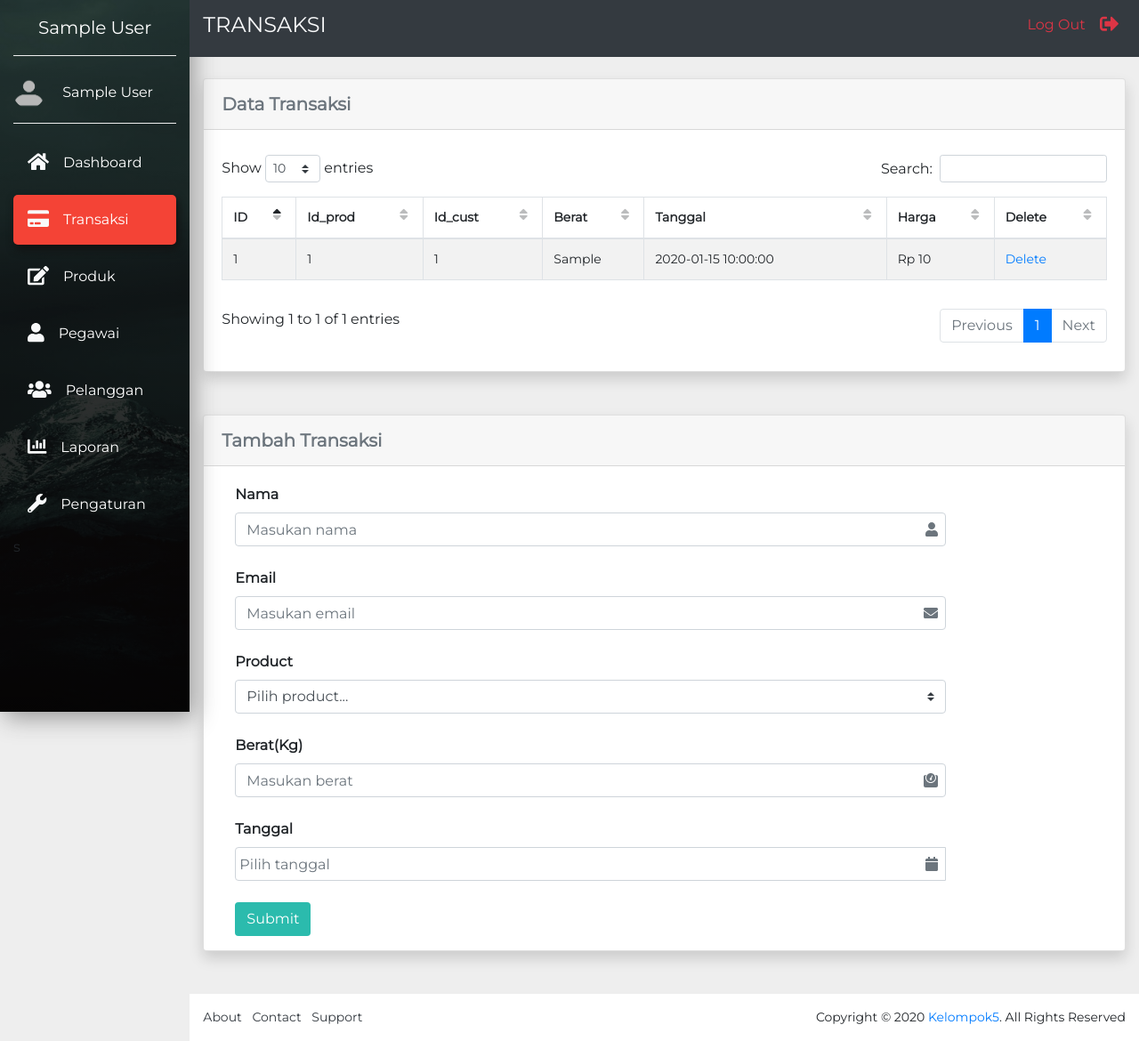
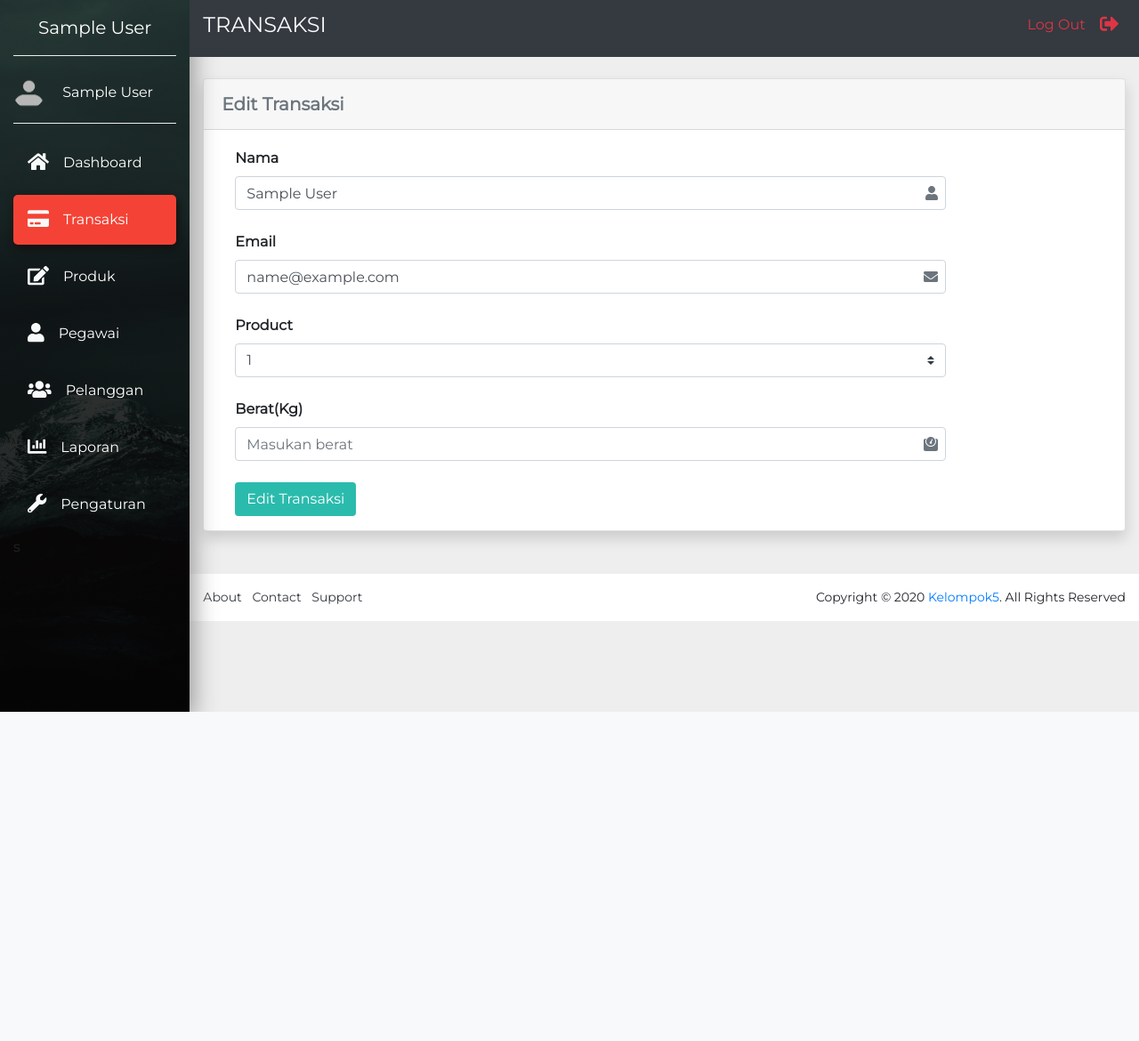
Before and after one commit to alifmaulanarizqi/proyek-pengelolaan-laundry-online, a PHP site: page /transaksi.php?source=edit_transaksi&edit_transaksi_id=1 in a window 1280 px wide. Shown: the whole page at 89% size. After the commit the page ends 800 px from the top, so only its background shows below. Run offline with PHP 8.4, Linux system fonts and the light colour scheme; tables that the repository leaves empty or names only in its code hold one stand-in row (values such as "Sample post"); some libraries are stand-ins or nearby versions.

Commit message:
menambakan fitur edit pada transaksi.php

```diff
--- /dev/null
+++ b/edit_transaksi.php
@@ -0,0 +1,72 @@
+<!-- edit transaction -->
+<?php
+  $transaction_id = "";
+  $customer_name = "";
+  $customer_email = "";
+  $product_id = "";
+  $laundry_weight = "";
+  $transaction_date = "";
+  $notifsuccess = "";
+
+  getEditTransactionValue();
+  editTransaction();
+?>
+
+<!-- form -->
+<div class="container-fluid">
+  <div class="row">
+    <div class="col-xl-10 col-lg-9 col-md-8 ml-auto">
+      <div class="row pt-md-5 mt-md-4 mb-5">
+        <div class="col-sm-12 mb-0">
+          <div class="card shadow">
+            <div class="card-header py-3">
+              <h5 class="m-0 font-weight-bold text-muted">Edit Transaksi</h5>
+            </div>
+            <div class="card-body pb-0">
+              <form action="" method="post">
+                <div class="form-group mb-4">
+                  <label class="control-label col-sm-5 font-weight-bold" for="nama">Nama</label>
+                  <div class="col-sm-10 position-relative">
+                    <input type="text" class="form-control" id="nama" name="nama" placeholder="Masukan nama" value="<?php echo $customer_name ?>" required>
+                    <i class="fas fa-user position-absolute text-muted icon-in-field" tabindex=0></i>
+                  </div>
+                </div>
+                <div class="form-group mb-4">
+                  <label class="control-label col-sm-5 font-weight-bold" for="email">Email</label>
+                  <div class="col-sm-10 position-relative">
+                    <input type="email" class="form-control" id="email" name="email" placeholder="Masukan email" value="<?php echo $customer_email ?>" required>
+                    <i class="fas fa-envelope position-absolute text-muted icon-in-field" tabindex=0></i>
+                  </div>
+                </div>
+                <div class="form-group mb-4">
+                  <label class="control-label col-sm-5 font-weight-bold">Product</label>
+                  <div class="col-sm-10">
+                    <select class="browser-default custom-select" name="product" required>
+                      <?php
+                        displayProductList();
+                      ?>
+                    </select>
+                  </div>
+                </div>
+                <div class="form-group mb-4">
+                  <label class="control-label col-sm-5 font-weight-bold" for="berat">Berat(Kg)</label>
+                  <div class="col-sm-10 position-relative">
+                    <input type="number" class="form-control" id="berat" name="berat" placeholder="Masukan berat" value="<?php echo $laundry_weight ?>" required>
+                    <i class="fas fa-weight position-absolute text-muted icon-in-field" tabindex=0></i>
+                  </div>
+                </div>
+                <div class="form-group">
+                  <div class="col-sm-offset-2 col-sm-10">
+                    <button type="submit" class="btn btn-default form-button" name="edit-transaksi">Edit Transaksi</button>
+                    <span class="text-success"><?php echo $notifsuccess; ?></span>
+                  </div>
+                </div>
+              </form>
+            </div>
+          </div>
+        </div>
+      </div>
+    </div>
+  </div>
+</div>
+<!-- end of form -->
--- a/includes/function.php
+++ b/includes/function.php
@@ -8,24 +8,18 @@
   function getTotalEmployees() {
     global $connection; global $total_employees;
 
-    $query = "SELECT * FROM employees";
+    $query = "SELECT COUNT(*) AS number_employees FROM employees";
     $select_all_employees_query = mysqli_query($connection, $query);
-
-    while (mysqli_fetch_assoc($select_all_employees_query)) {
-      $total_employees++;
-    }
+    $total_employees = mysqli_fetch_assoc($select_all_employees_query)["number_employees"];
   }
 
   // count number of customers
   function getTotalCustomers() {
     global $connection; global $total_customers;
 
-    $query = "SELECT * FROM customers";
+    $query = "SELECT COUNT(*) AS number_customers FROM customers";
     $select_all_customers_query = mysqli_query($connection, $query);
-
-    while (mysqli_fetch_assoc($select_all_customers_query)) {
-      $total_customers++;
-    }
+    $total_customers = mysqli_fetch_assoc($select_all_customers_query)["number_customers"];
   }
 
   // display recent transactions
@@ -170,7 +164,7 @@
       die("Query FAILED " . mysqli_error($connection));
     }
   }
-  // end of pengaturan.php
+// end of pengaturan.php
 
 
 
@@ -287,6 +281,7 @@
               <td>$laundry_weight</td>
               <td>$transaction_date</td>
               <td>Rp $transaction_price</td>
+              <td><a href='transaksi.php?source=edit_transaksi&edit_transaksi_id=$transaction_id'>Edit</a></td>
               <td><a href='transaksi.php?delete=$transaction_id&cust_id=$customer_id'>Delete</a></td>
             </tr>";
     }
@@ -300,9 +295,8 @@
       $the_transaction_id = $_GET["delete"];
       $the_customer_id = $_GET["cust_id"];
 
-      $query = "SELECT * FROM customers WHERE id='$the_customer_id'";
+      $query = "SELECT jml_transaksi FROM customers WHERE id='$the_customer_id'";
       $customer_total_transaction_query = mysqli_query($connection, $query);
-
       $row = mysqli_fetch_assoc($customer_total_transaction_query);
       $customer_total_transaction = $row["jml_transaksi"];
 
@@ -322,7 +316,7 @@
 
   // link product field with database
   function displayProductList() {
-    global $connection;
+    global $connection; global $product_id;
 
     $query = "SELECT * FROM products";
     $select_all_products_query = mysqli_query($connection, $query);
@@ -330,7 +324,12 @@
     while ($row = mysqli_fetch_assoc($select_all_products_query)) {
       $id_produk = $row["id"];
 
-      echo "<option>$id_produk</option>";
+      if($product_id == $id_produk) {
+        echo "<option selected value='$id_produk'>$id_produk</option>";
+      } else {
+        echo "<option value='$id_produk'>$id_produk</option>";
+      }
+
     }
   }
 
@@ -360,22 +359,15 @@
     global $field_customer_name; global $field_customer_email; global $field_product; global $field_laundry_weight; global $field_date; global $connection;
 
     if(isset($_POST["submit"])) {
-      $query = "SELECT * FROM products";
+      $query = "SELECT harga FROM products WHERE id = '$field_product'";
       $select_all_employees_query = mysqli_query($connection, $query);
-
-      while ($row = mysqli_fetch_assoc($select_all_employees_query)) {
-        $kode_produk = $row["id"];
-        if($kode_produk == $field_product) {
-          $harga_produk = $row["harga"];
-          break;
-        }
-      }
+      $row = mysqli_fetch_assoc($select_all_employees_query);
+      $harga_produk = $row["harga"];
 
       addCustomer();
 
       $query = "SELECT id FROM customers WHERE nama='$field_customer_name' AND email='$field_customer_email'";
       $select_id_customers_query = mysqli_query($connection, $query);
-
       $row = mysqli_fetch_assoc($select_id_customers_query);
       $customer_id = $row["id"];
 
@@ -485,6 +477,110 @@
     }
   }
 // end of pelanggan.php
+
+
+
+
+// edit_transaksi.php
+  // get value of transaction
+  function getEditTransactionValue() {
+    global $connection; global $transaction_id; global $customer_name; global $customer_email; global $product_id; global $laundry_weight;
+
+    if(isset($_GET["edit_transaksi_id"])) {
+      $transaction_id = $_GET["edit_transaksi_id"];
+    }
+
+    $query = "SELECT * FROM transactions WHERE id = '$transaction_id'";
+    $select_transaction_query = mysqli_query($connection, $query);
+    $row = mysqli_fetch_assoc($select_transaction_query);
+
+    $product_id = $row["id_produk"];
+
+    $customer_id = $row["id_customer"];
+    $query = "SELECT * FROM customers WHERE id = $customer_id";
+    $select_name_email_query = mysqli_query($connection, $query);
+    $row2 = mysqli_fetch_assoc($select_name_email_query);
+    $customer_name = $row2["nama"];
+    $customer_email = $row2["email"];
+
+    $product_id = $row["id_produk"];
+    $laundry_weight = $row["berat_laundry"];
+  }
+
+  // edit transaction
+  function editTransaction() {
+    global $connection; global $transaction_id; global $customer_name; global $customer_email; global $notifsuccess;
+
+    if(isset($_POST["edit-transaksi"])) {
+      $the_customer_name = $_POST["nama"];
+      $the_customer_email = $_POST["email"];
+      $produk_id = $_POST["product"];
+      $laundry_weight = $_POST["berat"];
+
+      if($customer_name == $the_customer_name && $customer_email == $the_customer_email) {
+        $query = "SELECT harga FROM products WHERE id = '$produk_id'";
+        $select_price_query = mysqli_query($connection, $query);
+        $row = mysqli_fetch_assoc($select_price_query);
+        $product_price = $row["harga"];
+        $transaction_product_price = $product_price * $laundry_weight;
+
+        $query = "UPDATE transactions SET id_produk = '$produk_id', berat_laundry = $laundry_weight, tanggal = now(), harga = $transaction_product_price WHERE id = $transaction_id";
+        $update_post_query = mysqli_query($connection, $query);
+        $notifsuccess = "Transaksi berhasil diubah";
+      } else {
+        $query = "SELECT * FROM customers WHERE nama = '$customer_name' AND email = '$customer_email'";
+        $select_id_customers_query = mysqli_query($connection, $query);
+        $row = mysqli_fetch_assoc($select_id_customers_query);
+        $customer_id = $row["id"];
+        $number_of_transaction = $row["jml_transaksi"];
+
+        if($number_of_transaction == 1) {
+          $query = "DELETE FROM customers WHERE id = $customer_id";
+          $delete_customer_query = mysqli_query($connection, $query);
+
+          $query = "SELECT * FROM customers WHERE nama = '$the_customer_name' AND email = '$the_customer_email'";
+          $select_customers_query = mysqli_query($connection, $query);
+
+          if(!is_null($select_customers_query)) {
+            $query = "SELECT * FROM customers WHERE nama = '$the_customer_name' AND email = '$the_customer_email'";
+            $select_customers_query = mysqli_query($connection, $query);
+            $row = mysqli_fetch_assoc($select_customers_query);
+            $customer_id2 = $row["id"];
+            $number_of_transaction2 = $row["jml_transaksi"];
+
+            $query = "UPDATE customers SET jml_transaksi = $number_of_transaction2+1 WHERE id = $customer_id2";
+            $update_customer_query = mysqli_query($connection, $query);
+
+            $query = "UPDATE transactions SET id_customer = $customer_id2 WHERE id = $transaction_id";
+            $update_transaction_query = mysqli_query($connection, $query);
+          } else {
+            $query = "INSERT INTO customers(nama, jml_transaksi, email) VALUES ('$the_customer_name', '1', '$the_customer_email')";
+            $add_customer_query = mysqli_query($connection, $query);
+          }
+        } else {
+          $query = "UPDATE customers SET jml_transaksi = $number_of_transaction-1 WHERE id = $customer_id";
+          $update_customer_query = mysqli_query($connection, $query);
+
+          $query = "SELECT MAX(id) AS 'max_id' FROM customers";
+          $max_customer_id_query = mysqli_query($connection, $query);
+          $row = mysqli_fetch_assoc($max_customer_id_query);
+          $max_customer_id = $row["max_id"];
+
+          $query = "UPDATE transactions SET id_customer = $max_customer_id+1 WHERE id = $transaction_id";
+          $update_transaction_query = mysqli_query($connection, $query);
+
+          $query = "INSERT INTO customers(nama, jml_transaksi, email) VALUES ('$the_customer_name', '1', '$the_customer_email')";
+          $add_customer_query = mysqli_query($connection, $query);
+        }
+
+        $notifsuccess = "Transaksi berhasil diubah";
+      }
+
+    }
+  }
+
+// end of edit_transaksi.php
+
 
 
 
--- a/pegawai.php
+++ b/pegawai.php
@@ -121,7 +121,6 @@
                       <label class="control-label col-sm-5 font-weight-bold">Posisi</label>
                       <div class="col-sm-10">
                         <select class="browser-default custom-select" name="posisi" required>
-                          <option selected disabled value="">Pilih posisi...</option>
                           <?php
                             displayPositionList();
                           ?>
--- a/transaksi.php
+++ b/transaksi.php
@@ -7,134 +7,21 @@
 <!-- modal -->
 <?php include "includes/modal.php" ?>
 
-    <!-- table -->
-    <div class="container-fluid">
-      <div class="row">
-        <div class="col-xl-10 col-lg-9 col-md-8 ml-auto">
-          <div class="row pt-md-5 mt-md-4 mb-5">
-            <div class="col-sm-12 mb-0">
-              <div class="card shadow">
-                <div class="card-header py-3">
-                  <h5 class="m-0 font-weight-bold text-muted">Data Transaksi</h5>
-                </div>
-                <div class="card-body pb-0">
-                  <table id="dtBasicExample" class="table table-striped table-bordered table-style-css" style="width:100%">
-                    <thead>
-                      <tr>
-                        <th class="font-weight-bold">ID</th>
-                        <th class="font-weight-bold">Id_prod</th>
-                        <th class="font-weight-bold">Id_cust</th>
-                        <th class="font-weight-bold">Berat</th>
-                        <th class="font-weight-bold">Tanggal</th>
-                        <th class="font-weight-bold">Harga</th>
-                        <th class="font-weight-bold">Delete</th>
-                      </tr>
-                    </thead>
-                    <tbody>
+<?php
+  $source = "";
+  if(isset($_GET["source"])) {
+    $source = $_GET["source"];
+  }
 
-                      <!-- display transactions -->
-                      <?php
-                        displayTransactions();
-                      ?>
-
-                      <!-- delete transaction -->
-                      <?php
-                        deleteTransaction();
-                      ?>
-
-                    </tbody>
-                  </table>
-                </div>
-              </div>
-            </div>
-          </div>
-        </div>
-      </div>
-    </div>
-    <!-- end of table -->
-
-    <!-- form -->
-
-    <!-- set form field -->
-    <?php
-      $field_customer_name = "";
-      $field_customer_email = "";
-      $field_product = "";
-      $field_laundry_weight = "";
-      $field_date = "";
-
-      setFieldAddTransaction();
-    ?>
-
-    <!-- add transaction -->
-    <?php
-      addTransaction();
-    ?>
-
-    <div class="container-fluid">
-      <div class="row">
-        <div class="col-xl-10 col-lg-9 col-md-8 ml-auto">
-          <div class="row mb-5">
-            <div class="col-sm-12 mb-0">
-              <div class="card shadow">
-                <div class="card-header py-3">
-                  <h5 class="m-0 font-weight-bold text-muted">Tambah Transaksi</h5>
-                </div>
-                <div class="card-body pb-0">
-                  <form action="" method="post">
-                    <div class="form-group mb-4">
-                      <label class="control-label col-sm-5 font-weight-bold" for="nama">Nama</label>
-                      <div class="col-sm-10 position-relative">
-                        <input type="text" class="form-control" id="nama" name="nama" placeholder="Masukan nama" required>
-                        <i class="fas fa-user position-absolute text-muted icon-in-field" tabindex=0></i>
-                      </div>
-                    </div>
-                    <div class="form-group mb-4">
-                      <label class="control-label col-sm-5 font-weight-bold" for="email">Email</label>
-                      <div class="col-sm-10 position-relative">
-                        <input type="email" class="form-control" id="email" name="email" placeholder="Masukan email" required>
-                        <i class="fas fa-envelope position-absolute text-muted icon-in-field" tabindex=0></i>
-                      </div>
-                    </div>
-                    <div class="form-group mb-4">
-                      <label class="control-label col-sm-5 font-weight-bold">Product</label>
-                      <div class="col-sm-10">
-                        <select class="browser-default custom-select" name="product" required>
-                          <option selected disabled>Pilih product...</option>
-                          <?php
-                            displayProductList();
-                          ?>
-                        </select>
-                      </div>
-                    </div>
-                    <div class="form-group mb-4">
-                      <label class="control-label col-sm-5 font-weight-bold" for="berat">Berat(Kg)</label>
-                      <div class="col-sm-10 position-relative">
-                        <input type="number" class="form-control" id="berat" name="berat" placeholder="Masukan berat" required>
-                        <i class="fas fa-weight position-absolute text-muted icon-in-field" tabindex=0></i>
-                      </div>
-                    </div>
-                    <div class="form-group mb-4">
-                      <label class="control-label col-sm-5 font-weight-bold">Tanggal</label>
-                      <div class="input-group col-sm-10 position-relative date">
-                        <input placeholder="Pilih tanggal" type="text" class="form-control datepicker" name="tanggal-transaksi" required>
-                        <i class="fas fa-calendar position-absolute text-muted icon-in-field" tabindex=0></i>
-                      </div>
-                    </div>
-                    <div class="form-group">
-                      <div class="col-sm-offset-2 col-sm-10">
-                        <button type="submit" class="btn btn-default form-button" name="submit">Submit</button>
-                      </div>
-                    </div>
-                  </form>
-                </div>
-              </div>
-            </div>
-          </div>
-        </div>
-      </div>
-    </div>
-    <!-- end of form -->
+  switch($source) {
+    case "edit_transaksi";
+      include "edit_transaksi.php";
+      break;
+    default:
+      include "tabel_dan_form_transaksi.php";
+      break;
+  }
+?>
 
 <!-- footer  -->
 <?php include "includes/footer.php"; ?>
```
Also changed, not shown: tabel_dan_form_transaksi.php (added, +129 -0 lines), login.php (indentation only).
